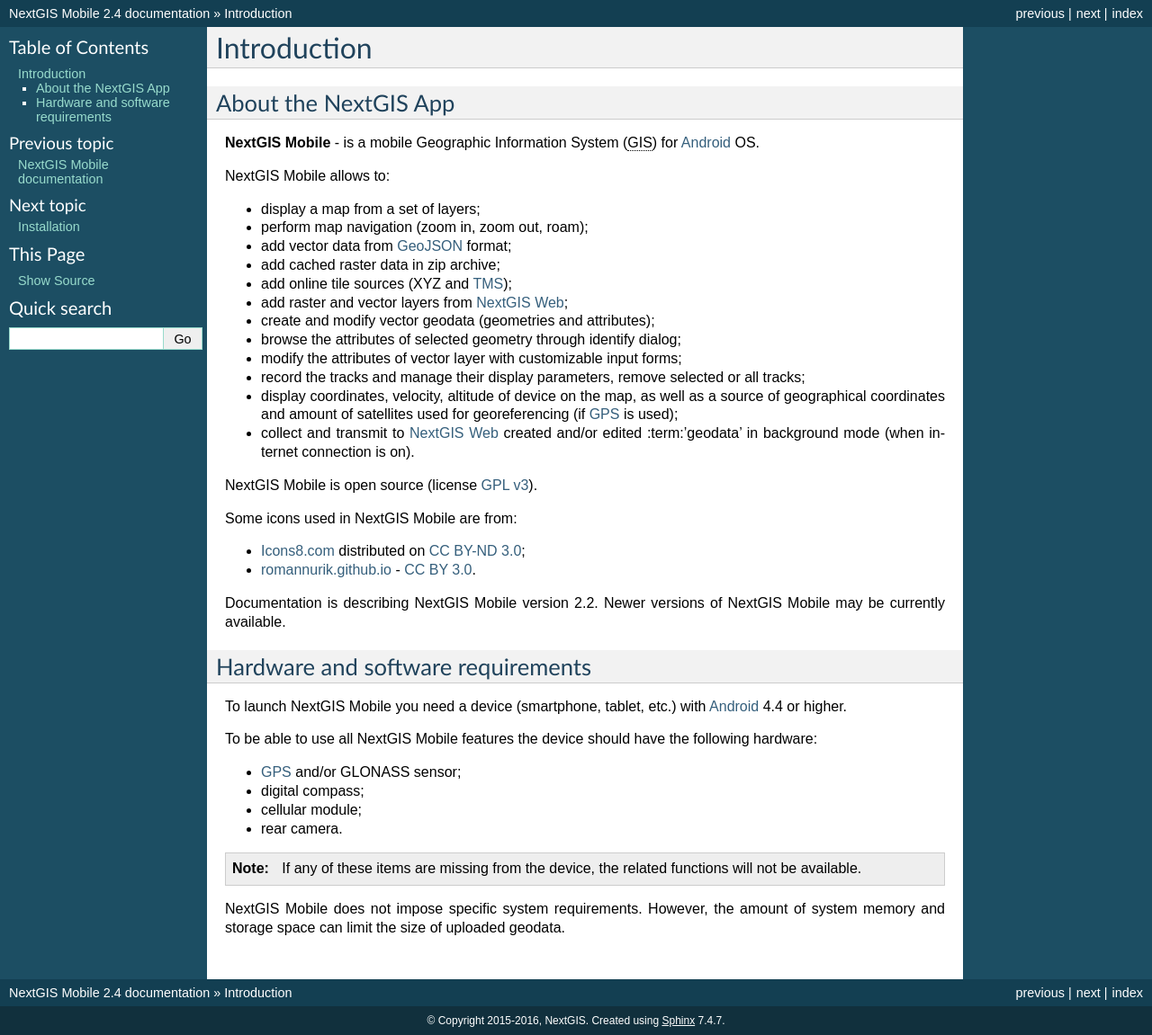
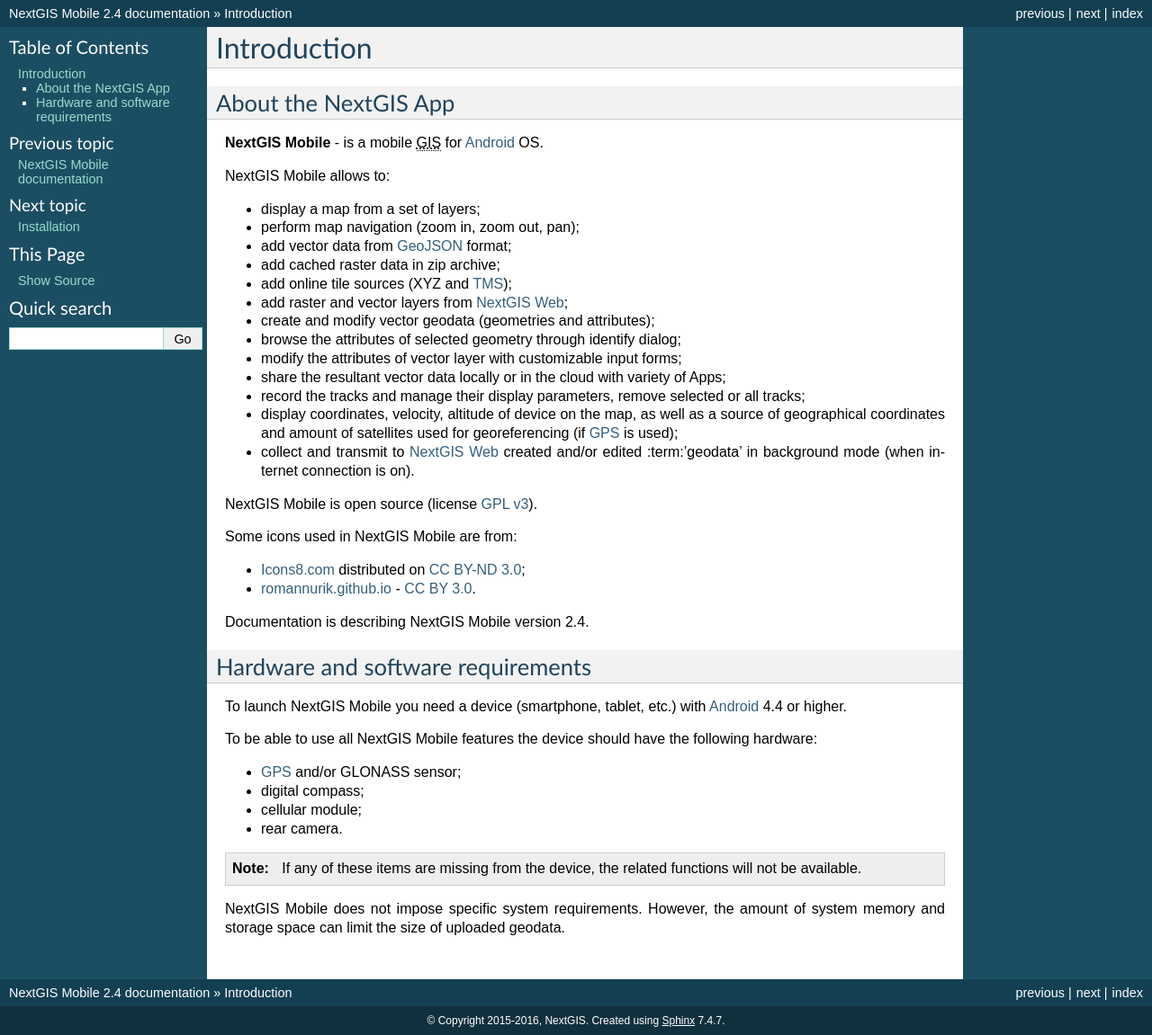
Before and after one commit to nextgis/docs_ngmobile, a Sphinx documentation site: the page built from source/intro.rst, in a window 1280 px wide. Shown: the whole page at 90% size. Built offline with Sphinx 7.4.7, drawn with Linux system fonts in a browser that asks for light colours; formulas are drawn with MathJax 3.

Commit message:
Update intro.rst

```diff
--- a/source/intro.rst
+++ b/source/intro.rst
@@ -10,19 +10,20 @@
 About the NextGIS App
 ------------------------
 
-**NextGIS Mobile** - is a mobile :term:`Geographic Information System` (:abbr:`GIS`) for :term:`Android` OS.
+**NextGIS Mobile** - is a mobile :abbr:`GIS (Geographic Information System)` for :term:`Android` OS.
 
 NextGIS Mobile allows to:
 
 * display a map from a set of layers;
-* perform map navigation (zoom in, zoom out, roam);
+* perform map navigation (zoom in, zoom out, pan);
 * add vector data from :term:`GeoJSON` format;
 * add cached raster data in zip archive;
 * add online tile sources (:term:`XYZ` and :term:`TMS`);
-* add raster and vector layers from `NextGIS Web <http://nextgis.com/nextgis-com/>`_;
+* add raster and vector layers from `NextGIS Web <http://nextgis.com/>`_;
 * create and modify vector :term:`geodata` (geometries and attributes);
 * browse the attributes of selected geometry through identify dialog;
 * modify the attributes of vector layer with customizable input forms;
+* share the resultant vector data locally or in the cloud with variety of Apps;
 * record the tracks and manage their display parameters, remove selected or all tracks;
 * display coordinates, velocity, altitude of device on the map, as well as a source of geographical coordinates and amount of satellites used for georeferencing (if :term:`GPS` is used);
 * collect and transmit to `NextGIS Web <http://nextgis.com>`_ created and/or edited :term:'geodata' in background mode (when internet connection is on).
@@ -42,7 +43,7 @@
 
    .. image:: _static/cc_by.png
 
-Documentation is describing NextGIS Mobile version 2.2. Newer versions of NextGIS Mobile may be currently available.
+Documentation is describing NextGIS Mobile version 2.4.
 
 
 .. _ngmobile_launch_conditions:
```
